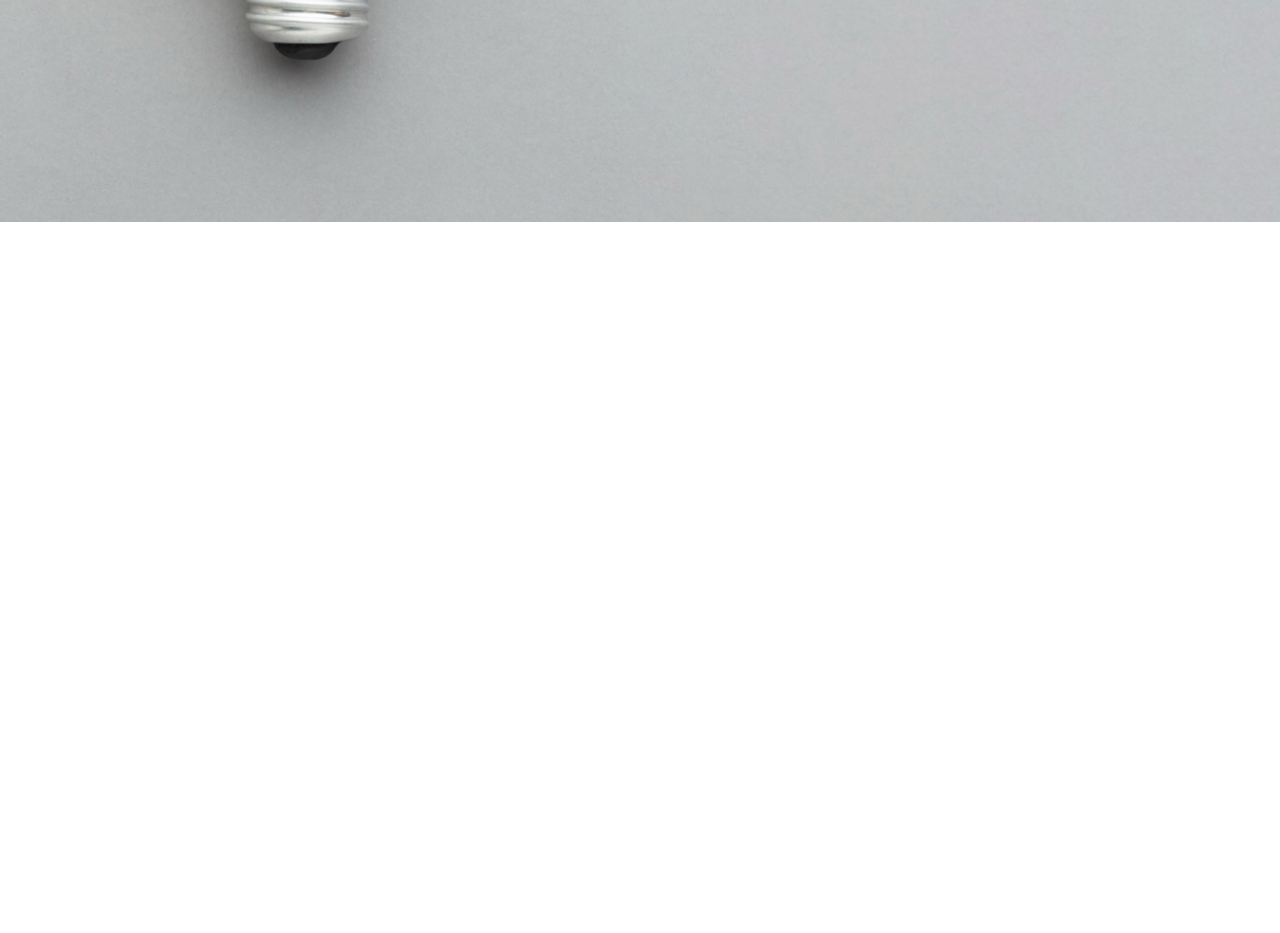
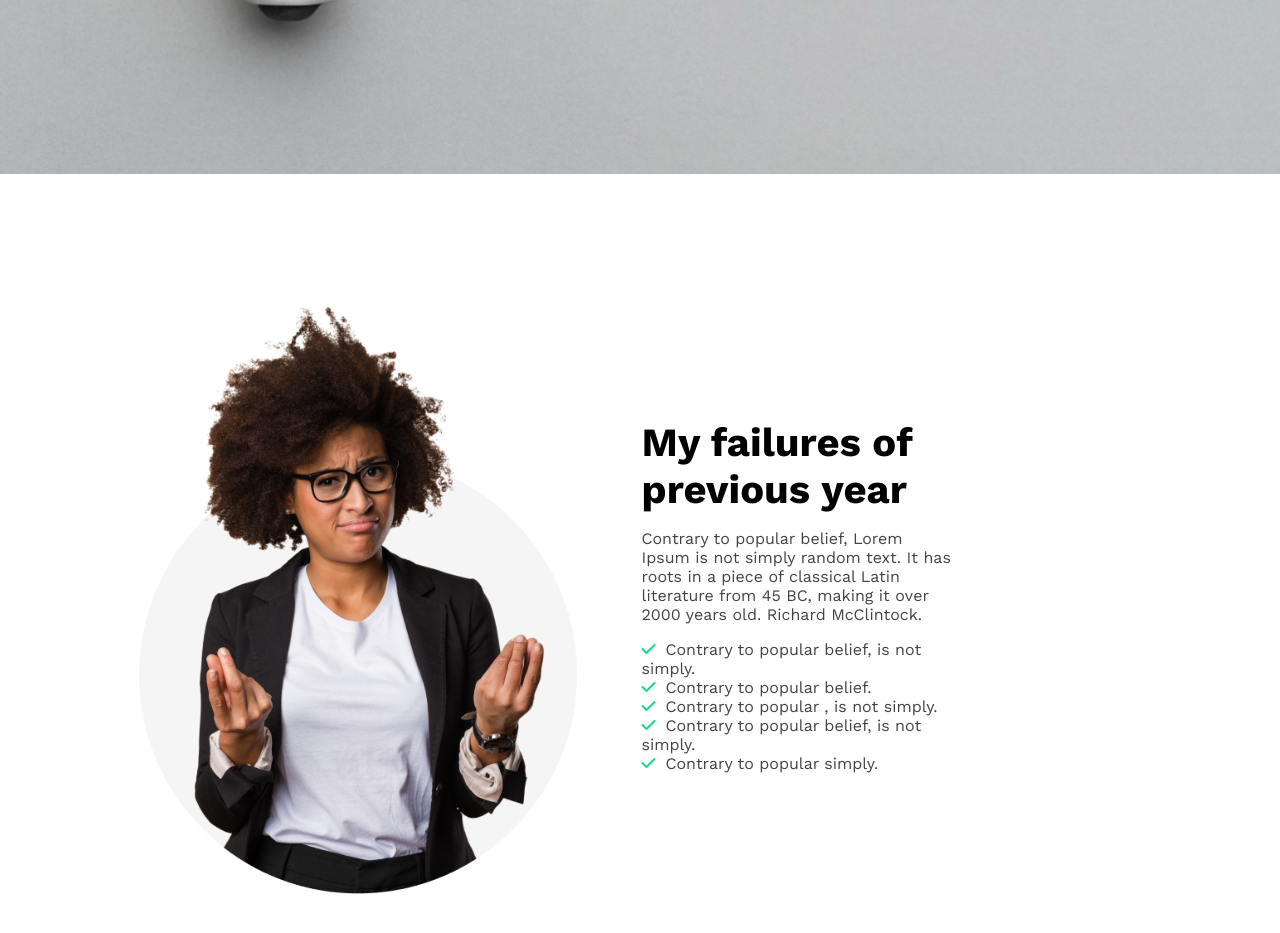
Before and after one commit to abdullahjim29/thinks-power, a plain HTML site: page index.html in a window 1280 px wide. Shown: the part 633-1566 px from the top of the page. Before the commit the page ends 855 px from the top, so only its background shows below. Drawn offline with nearby package versions, Linux system fonts and the light colour scheme.

Commit message:
failures-years section completed

```diff
--- a/index.html
+++ b/index.html
@@ -6,6 +6,9 @@
     <title>Thinks Power</title>
     <!-- css added -->
     <link rel="stylesheet" href="styles/think-power.css">
+
+    <!-- font awsome added -->
+    <script src="https://kit.fontawesome.com/36c1d25607.js" crossorigin="anonymous"></script>
 </head>
 <body>
     <header>
@@ -21,7 +24,22 @@
     </header>
 
     <main>
-
+        <section class="failures-years-section">
+            <div class="left-failures">
+                <img src="../thinks-power/images/person.png" alt="">
+            </div>
+            <div class="right-failures">
+                <h1>My failures of previous year</h1>
+                <p>Contrary to popular belief, Lorem Ipsum is not simply random text. It has roots in a piece of classical Latin literature from 45 BC, making it over 2000 years old. Richard McClintock.</p>
+                <ul>
+                    <li><i class="fa-solid fa-check"></i>Contrary to popular belief, is not simply.</li>
+                    <li><i class="fa-solid fa-check"></i>Contrary to popular belief.</li>
+                    <li><i class="fa-solid fa-check"></i>Contrary to popular , is not simply.</li>
+                    <li><i class="fa-solid fa-check"></i>Contrary to popular belief, is not simply.</li>
+                    <li><i class="fa-solid fa-check"></i>Contrary to popular simply.</li>
+                </ul>
+            </div>
+        </section>
     </main>
 
     <footer>
--- a/styles/think-power.css
+++ b/styles/think-power.css
@@ -36,7 +36,7 @@ header {
 
 .banner-title {
   font-weight: 700;
-  line-height: 76px;
+  line-height: 60px;
   letter-spacing: 0%;
   text-align: right;
   font-size: 55px;
@@ -52,10 +52,53 @@ header {
   font-size: 16px;
 }
 
-.btn-div{
-    text-align: right;
+.btn-div {
+  text-align: right;
 }
 
-.banner-text *{
-    margin-bottom: 25px;
+.banner-text * {
+  margin-bottom: 25px;
 }
+
+/* failures-years-section styles */
+.failures-years-section {
+  width: 65%;
+  max-width: 1050px;
+  margin: 120px;
+  display: flex;
+  align-items: center;
+  gap: 50px;
+}
+
+.left-failures img {
+  /* width: 100%; */
+  height: 600px;
+}
+
+.right-failures ul li {
+  list-style: none;
+}
+
+.fa-solid {
+  color: rgb(22, 216, 135);
+  margin-right: 10px;
+}
+
+.right-failures h1 {
+  font-weight: 700;
+  letter-spacing: 0%;
+  text-align: left;
+  font-size: 40px;
+}
+
+.right-failures p {
+  font-weight: 400;
+  letter-spacing: 0%;
+  text-align: left;
+  margin: 16px 0;
+  color: #444343;
+}
+
+.right-failures ul{
+    color: #444343;
+}
```
